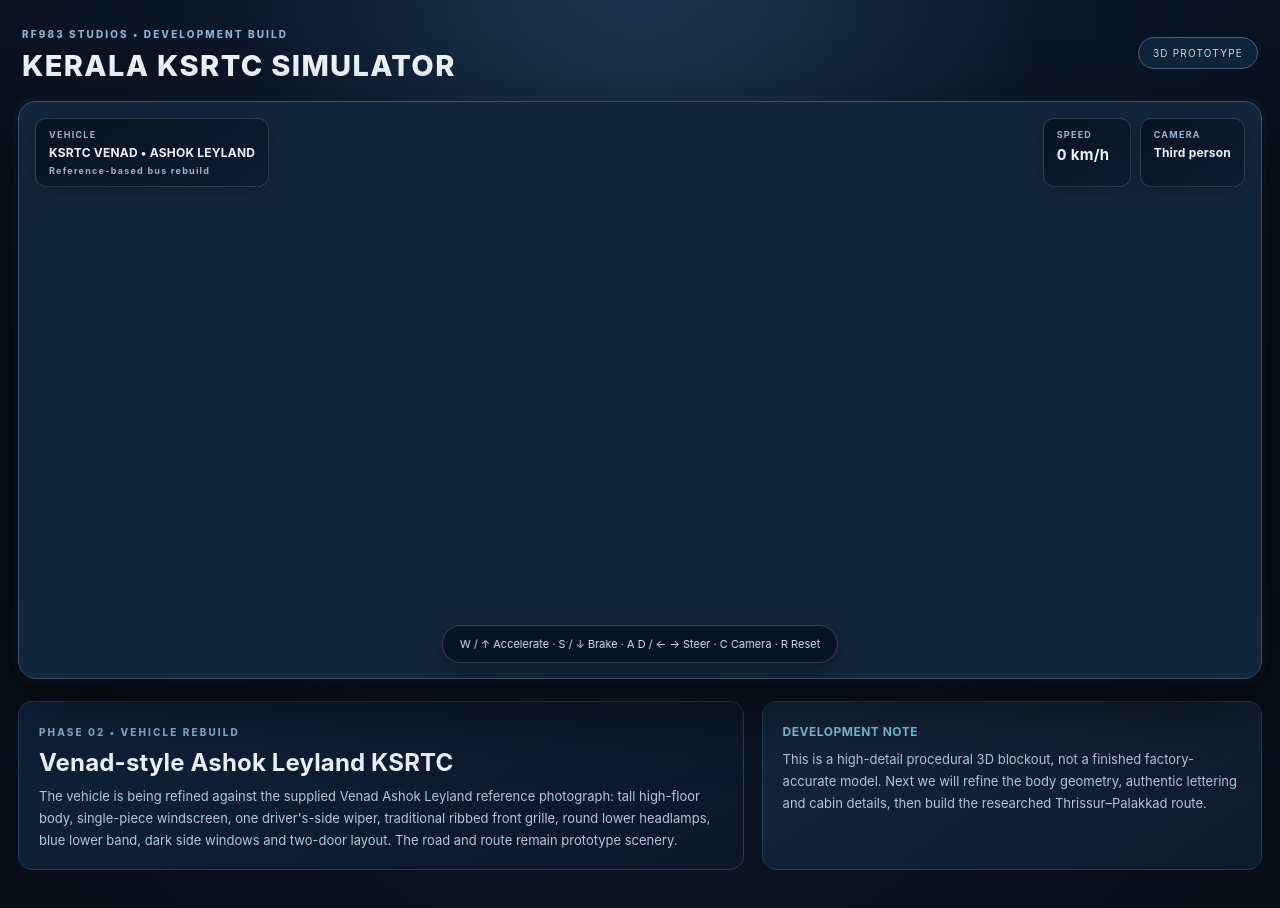
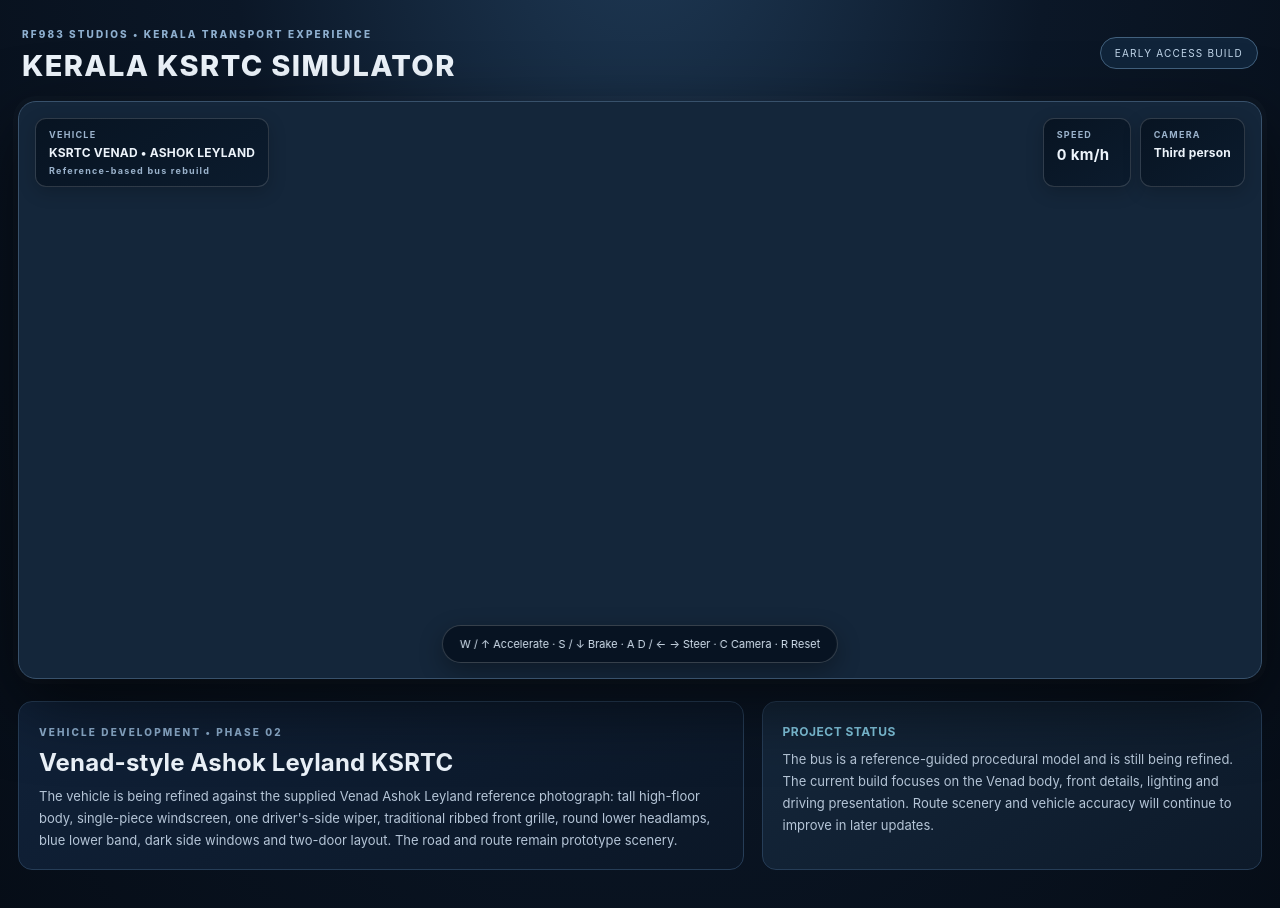
Before and after one commit to RF983Edu/kerala-ksrtc-simulator, a plain HTML site: page index.html in a window 1280 px wide. Drawn offline with Linux system fonts and the light colour scheme; a script that the page names is missing.

Commit message:
Refresh simulator branding and project status copy

```diff
--- a/index.html
+++ b/index.html
@@ -7,7 +7,7 @@
   <link rel="stylesheet" href="css/style.css">
 </head>
 <body>
-  <header><div><small>RF983 STUDIOS • DEVELOPMENT BUILD</small><h1>KERALA KSRTC SIMULATOR</h1></div><span class="pill">3D PROTOTYPE</span></header>
+  <header><div><small>RF983 STUDIOS • KERALA TRANSPORT EXPERIENCE</small><h1>KERALA KSRTC SIMULATOR</h1></div><span class="pill">EARLY ACCESS BUILD</span></header>
   <main>
     <section class="stage">
       <canvas id="renderCanvas"></canvas>
@@ -19,8 +19,8 @@
       <div class="controls">W / ↑ Accelerate · S / ↓ Brake · A D / ← → Steer · C Camera · R Reset</div>
     </section>
     <section class="intro">
-      <div><small>PHASE 02 • VEHICLE REBUILD</small><h2>Venad-style Ashok Leyland KSRTC</h2><p>The vehicle is being refined against the supplied Venad Ashok Leyland reference photograph: tall high-floor body, single-piece windscreen, one driver's-side wiper, traditional ribbed front grille, round lower headlamps, blue lower band, dark side windows and two-door layout. The road and route remain prototype scenery.</p></div>
-      <aside><b>Development note</b><p>This is a high-detail procedural 3D blockout, not a finished factory-accurate model. Next we will refine the body geometry, authentic lettering and cabin details, then build the researched Thrissur–Palakkad route.</p></aside>
+      <div><small>VEHICLE DEVELOPMENT • PHASE 02</small><h2>Venad-style Ashok Leyland KSRTC</h2><p>The vehicle is being refined against the supplied Venad Ashok Leyland reference photograph: tall high-floor body, single-piece windscreen, one driver's-side wiper, traditional ribbed front grille, round lower headlamps, blue lower band, dark side windows and two-door layout. The road and route remain prototype scenery.</p></div>
+      <aside><b>Project status</b><p>The bus is a reference-guided procedural model and is still being refined. The current build focuses on the Venad body, front details, lighting and driving presentation. Route scenery and vehicle accuracy will continue to improve in later updates.</p></aside>
     </section>
   </main>
   <script src="https://cdn.babylonjs.com/babylon.js"></script>
```
